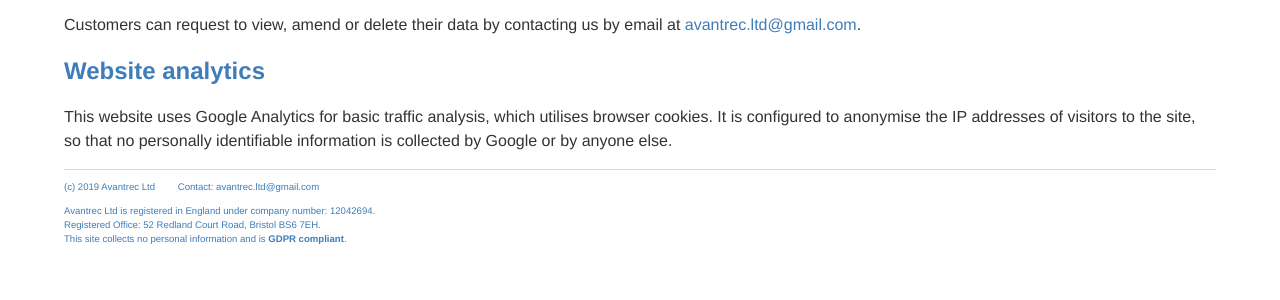
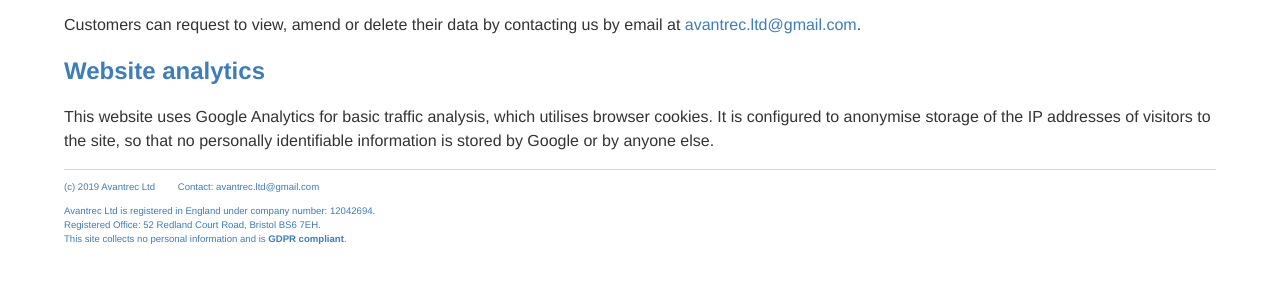
Before and after one commit to avantrec/avantrec.github.io, a Jekyll site: the page built from gdpr_privacy.md, in a window 1280 px wide. Shown: the part 790-1090 px from the top of the page. Built offline with Jekyll 4.4.1, drawn with Linux system fonts in a browser that asks for light colours.

Commit message:
Minor change to GDPR notice.

```diff
--- a/gdpr_privacy.md
+++ b/gdpr_privacy.md
@@ -30,4 +30,4 @@ Customers can request to view, amend or delete their data by contacting us by em
 
 ## Website analytics
 
-This website uses Google Analytics for basic traffic analysis, which utilises browser cookies. It is configured to anonymise the IP addresses of visitors to the site, so that no personally identifiable information is collected by Google or by anyone else.
+This website uses Google Analytics for basic traffic analysis, which utilises browser cookies. It is configured to anonymise storage of the IP addresses of visitors to the site, so that no personally identifiable information is stored by Google or by anyone else.
```
